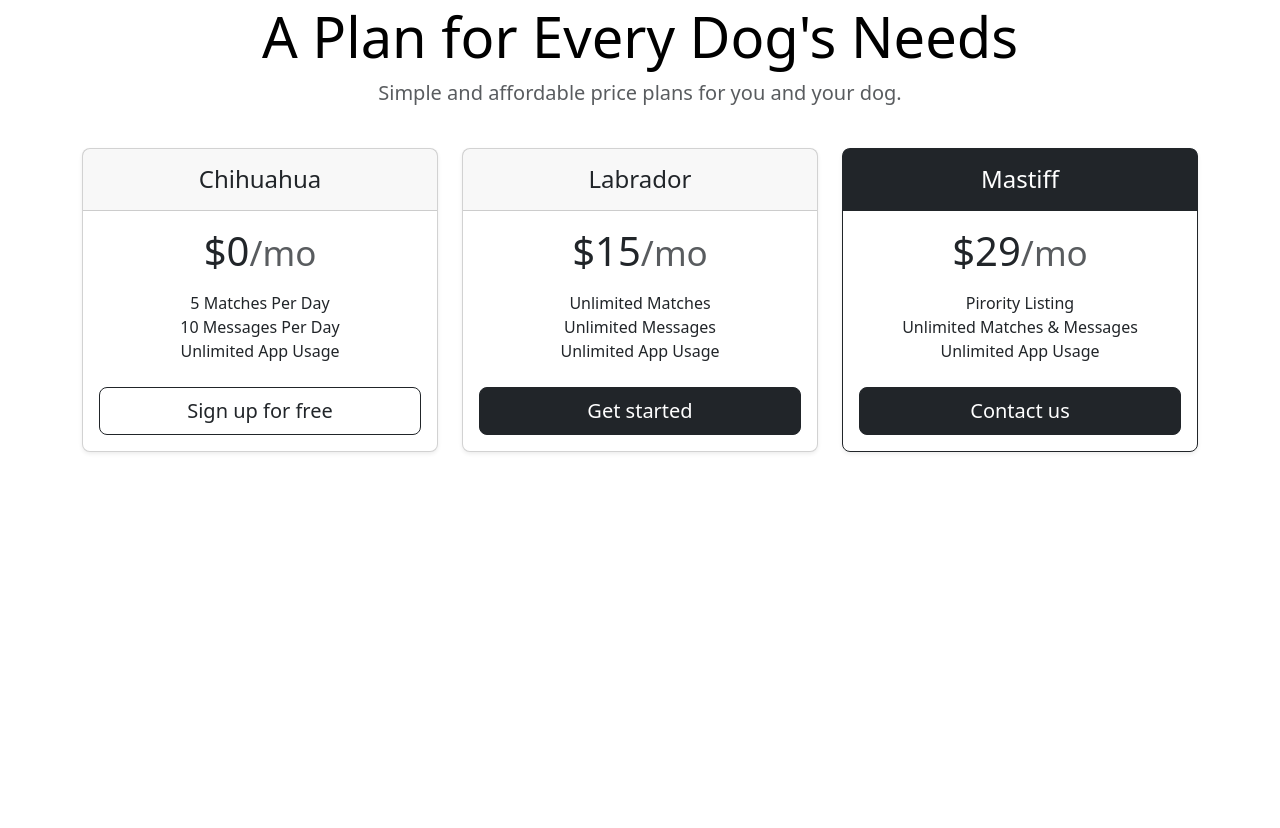
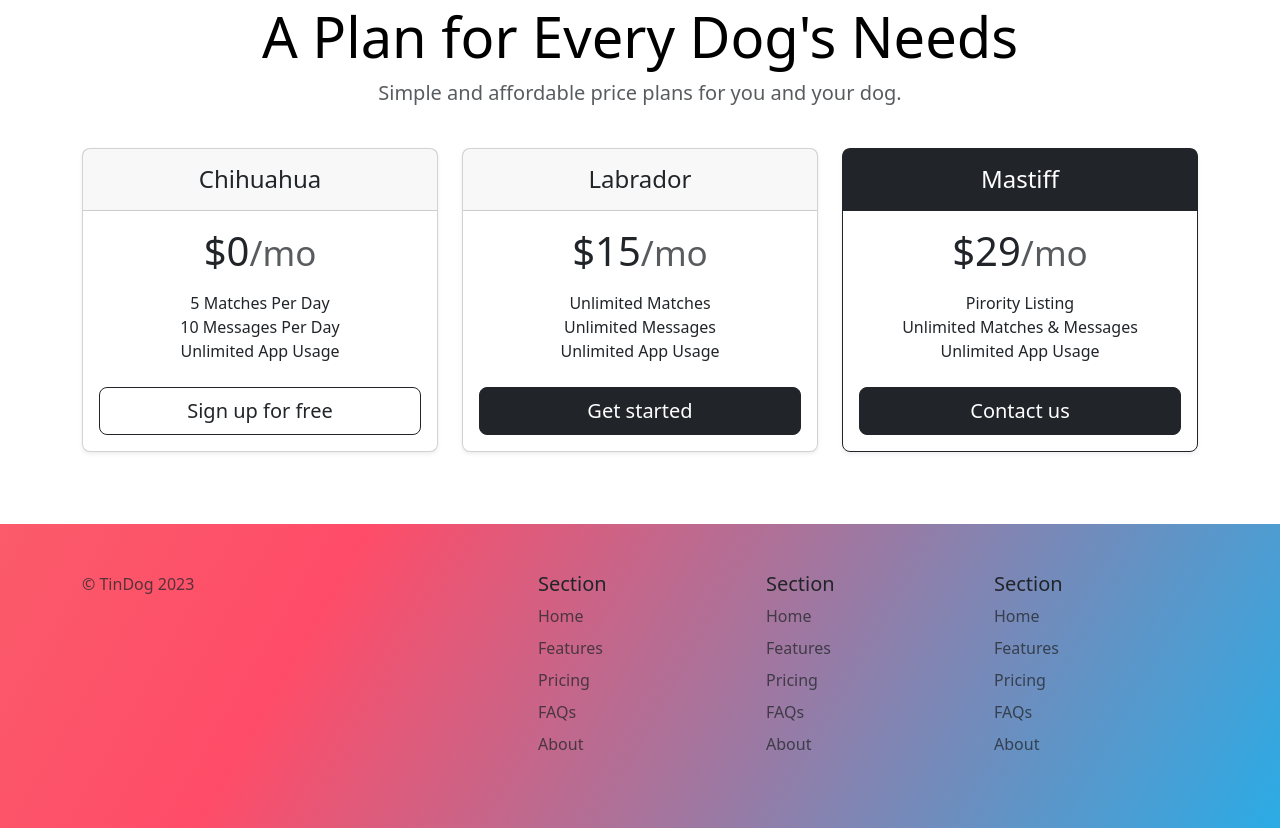
Before and after one commit to CJR85/tindog_project, a plain HTML site: page index.html in a window 1280 px wide. Shown: the part 1642-2470 px from the top of the page. Before the commit the page ends 2134 px from the top, so only its background shows below. Drawn offline with nearby package versions, Linux system fonts and the light colour scheme.

Commit message:
Complete footer section

```diff
--- a/index.html
+++ b/index.html
@@ -286,7 +286,87 @@
         </div>
       </div>
     </section>
+
     <!-- Footer -->
-    <section id="footer"></section>
+    <section id="footer" class="gradient-background">
+      <div class="container">
+        <footer class="row row-cols-1 row-cols-sm-2 row-cols-md-5 py-5 mt-5">
+          <div class="col mb-3">
+            <p class="text-body-secondary">© TinDog 2023</p>
+          </div>
+
+          <div class="col mb-3"></div>
+
+          <div class="col mb-3">
+            <h5>Section</h5>
+            <ul class="nav flex-column">
+              <li class="nav-item mb-2">
+                <a href="#" class="nav-link p-0 text-body-secondary">Home</a>
+              </li>
+              <li class="nav-item mb-2">
+                <a href="#" class="nav-link p-0 text-body-secondary"
+                  >Features</a
+                >
+              </li>
+              <li class="nav-item mb-2">
+                <a href="#" class="nav-link p-0 text-body-secondary">Pricing</a>
+              </li>
+              <li class="nav-item mb-2">
+                <a href="#" class="nav-link p-0 text-body-secondary">FAQs</a>
+              </li>
+              <li class="nav-item mb-2">
+                <a href="#" class="nav-link p-0 text-body-secondary">About</a>
+              </li>
+            </ul>
+          </div>
+
+          <div class="col mb-3">
+            <h5>Section</h5>
+            <ul class="nav flex-column">
+              <li class="nav-item mb-2">
+                <a href="#" class="nav-link p-0 text-body-secondary">Home</a>
+              </li>
+              <li class="nav-item mb-2">
+                <a href="#" class="nav-link p-0 text-body-secondary"
+                  >Features</a
+                >
+              </li>
+              <li class="nav-item mb-2">
+                <a href="#" class="nav-link p-0 text-body-secondary">Pricing</a>
+              </li>
+              <li class="nav-item mb-2">
+                <a href="#" class="nav-link p-0 text-body-secondary">FAQs</a>
+              </li>
+              <li class="nav-item mb-2">
+                <a href="#" class="nav-link p-0 text-body-secondary">About</a>
+              </li>
+            </ul>
+          </div>
+
+          <div class="col mb-3">
+            <h5>Section</h5>
+            <ul class="nav flex-column">
+              <li class="nav-item mb-2">
+                <a href="#" class="nav-link p-0 text-body-secondary">Home</a>
+              </li>
+              <li class="nav-item mb-2">
+                <a href="#" class="nav-link p-0 text-body-secondary"
+                  >Features</a
+                >
+              </li>
+              <li class="nav-item mb-2">
+                <a href="#" class="nav-link p-0 text-body-secondary">Pricing</a>
+              </li>
+              <li class="nav-item mb-2">
+                <a href="#" class="nav-link p-0 text-body-secondary">FAQs</a>
+              </li>
+              <li class="nav-item mb-2">
+                <a href="#" class="nav-link p-0 text-body-secondary">About</a>
+              </li>
+            </ul>
+          </div>
+        </footer>
+      </div>
+    </section>
   </body>
 </html>
```
